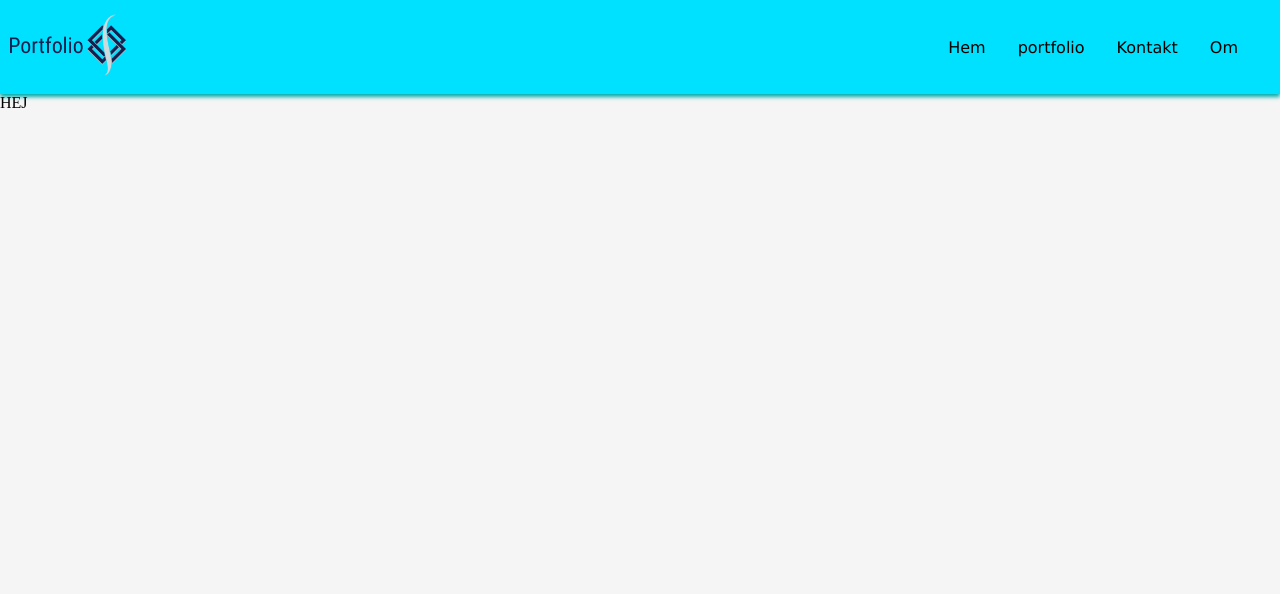
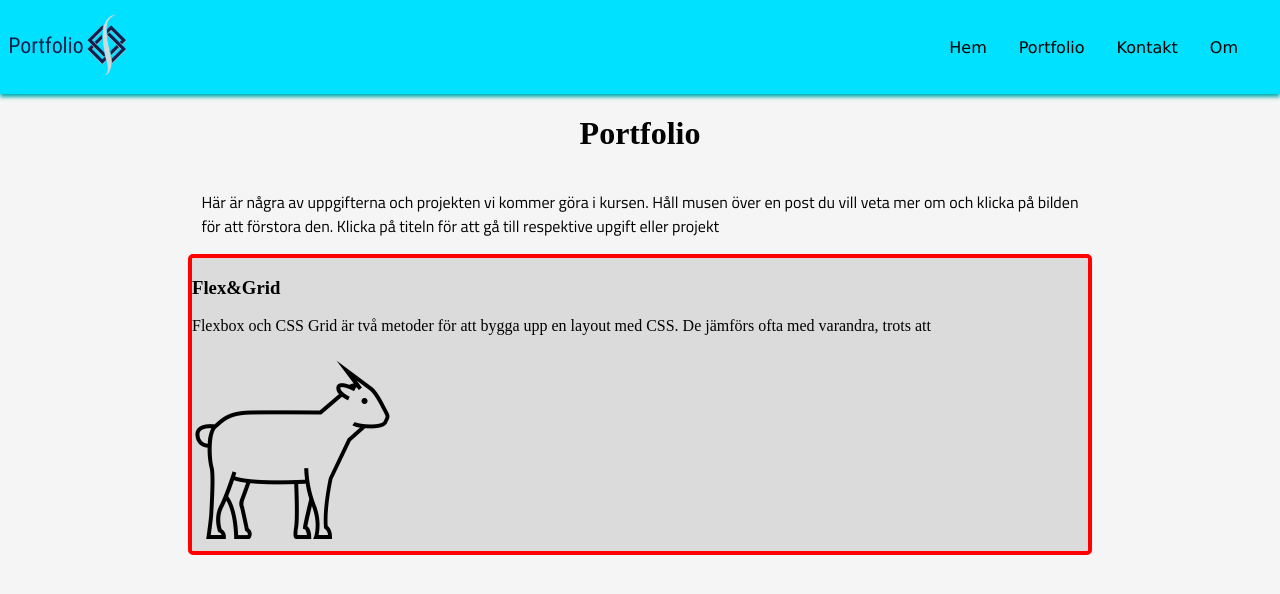
Before and after one commit to victorescande/projekt-1-web, a plain HTML site: page projekt1/portfolio/portfolio.html in a window 1280 px wide. Shown: the top 594 px of the page. Drawn offline with Linux system fonts and the light colour scheme.

Commit message:
Add files via upload

```diff
--- a/projekt1/portfolio/portfolio.html
+++ b/projekt1/portfolio/portfolio.html
@@ -1,23 +1,43 @@
 <!DOCTYPE html>
 <html lang="en">
+
 <head>
+    <link rel="stylesheet" href="/portfolio/portstyle.css">
+    <link rel="preconnect" href="https://fonts.googleapis.com">
+    <link rel="preconnect" href="https://fonts.gstatic.com" crossorigin>
+    <link href="https://fonts.googleapis.com/css2?family=Titillium+Web:ital,wght@0,200;0,300;0,400;0,600;0,700;0,900;1,200;1,300;1,400;1,600;1,700&display=swap" rel="stylesheet">
     <title>Portfolio</title>
-    <link rel="stylesheet" href="/portfolio/portstyle.css">
 </head>
+
 <body id="TOP">
     <div class="menu">
         <a href="/index.html">
-             <img class="logo" src="/pictures/TRvFhxf-p5Gl3UzpweGivHqmTQuEFVcef220mLQ5EF8J4mEANKbuJKJv7ail64RWGxsc2zLIrf1qymYRBAX0eAzzbGI_dFEiFLYf41LVJKkt1nUWO6KwHPBG8BE_gzOWvuvch1PwwnH3Sec7rX-3pw.png" alt="logo">
+            <img class="logo"
+                src="/pictures/TRvFhxf-p5Gl3UzpweGivHqmTQuEFVcef220mLQ5EF8J4mEANKbuJKJv7ail64RWGxsc2zLIrf1qymYRBAX0eAzzbGI_dFEiFLYf41LVJKkt1nUWO6KwHPBG8BE_gzOWvuvch1PwwnH3Sec7rX-3pw.png"
+                alt="logo">
         </a>
-        <nav class="navclass" >
+        <nav class="navclass">
             <ul class="mainmenu">
                 <li> <a class="navlink" href="/index.html">Hem</a></li>
-                <li> <a class="navlink" href="/portfolio/portfolio.html">portfolio</a></li>
+                <li> <a class="navlink" href="/portfolio/portfolio.html">Portfolio</a></li>
                 <li> <a class="navlink" href="/kontakt/Kontact.html">Kontakt</a></li>
                 <li> <a class="navlink" href="/about/about.html">Om</a></li>
             </ul>
         </nav>
     </div>
-    HEJ
+    <h1 class="portfoliotitle">Portfolio</h1>
+    <div class="portfoliostyle">
+        <p class="portfoliointrotext">Här är några av uppgifterna och projekten vi kommer göra i kursen. Håll musen över
+            en post du vill veta mer
+            om och klicka på bilden<br> för att förstora den. Klicka på titeln för att gå till respektive upgift eller
+            projekt</p>
+
+    </div>
+    <div class="uppgift1">
+        <h3>Flex&Grid</h3>
+        <p> Flexbox och CSS Grid är två metoder för att bygga upp en layout med CSS. De jämförs ofta med varandra, trots att</p>
+        <img class="uppgift1pic" src="/1055002-200.png" alt="Bild på första uppgiften">
+    </div>
 </body>
+
 </html>
--- a/projekt1/portfolio/portstyle.css
+++ b/projekt1/portfolio/portstyle.css
@@ -42,3 +42,30 @@ body{
     margin: 0;
     caret-color: transparent;
 }
+
+.portfoliotitle{
+    display: flex;
+    justify-content: center;
+}
+
+.portfoliostyle{
+    display: flex;
+    justify-content: center;
+}
+
+.portfoliointrotext{
+    font-family: 'Titillium Web', sans-serif;
+}
+
+.uppgift1{
+    border:4px solid red;
+    border-radius: 5px;
+    background-color: rgb(219, 219, 219);
+    width: 70%;
+    margin-inline:auto;
+}
+
+.uppgift1pic{
+    display: flex;
+    align-items: center;
+}
```
Also changed, not shown: projekt1/about/about.html (+2 -1 lines), projekt1/index.html (+8 -3 lines), projekt1/kontakt/Kontact.html (+2 -1 lines), projekt1/style/style.css (+25 -12 lines), projekt1/1055002-200.png (added), projekt1/Slide 16_9 - 1.png (added).
